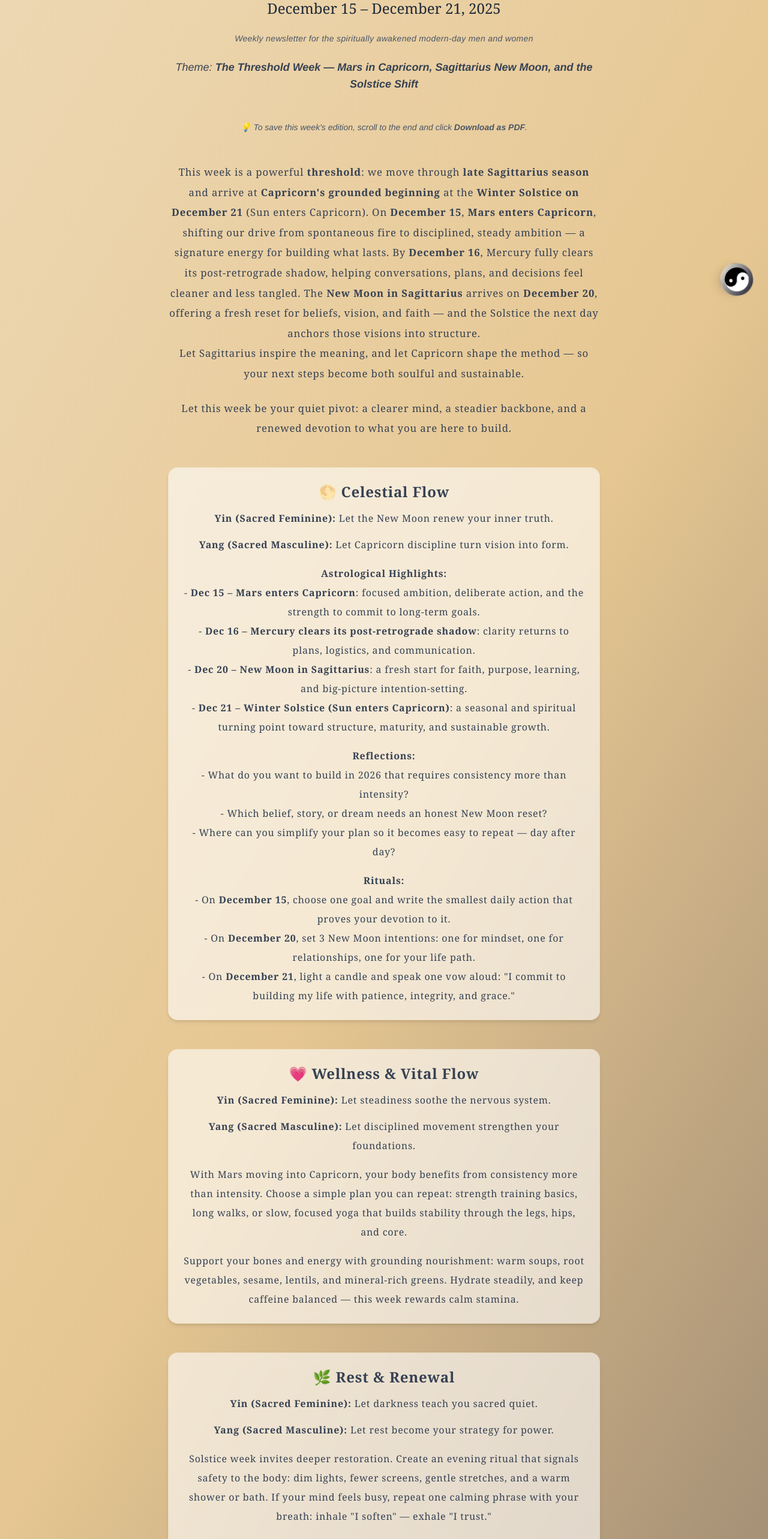
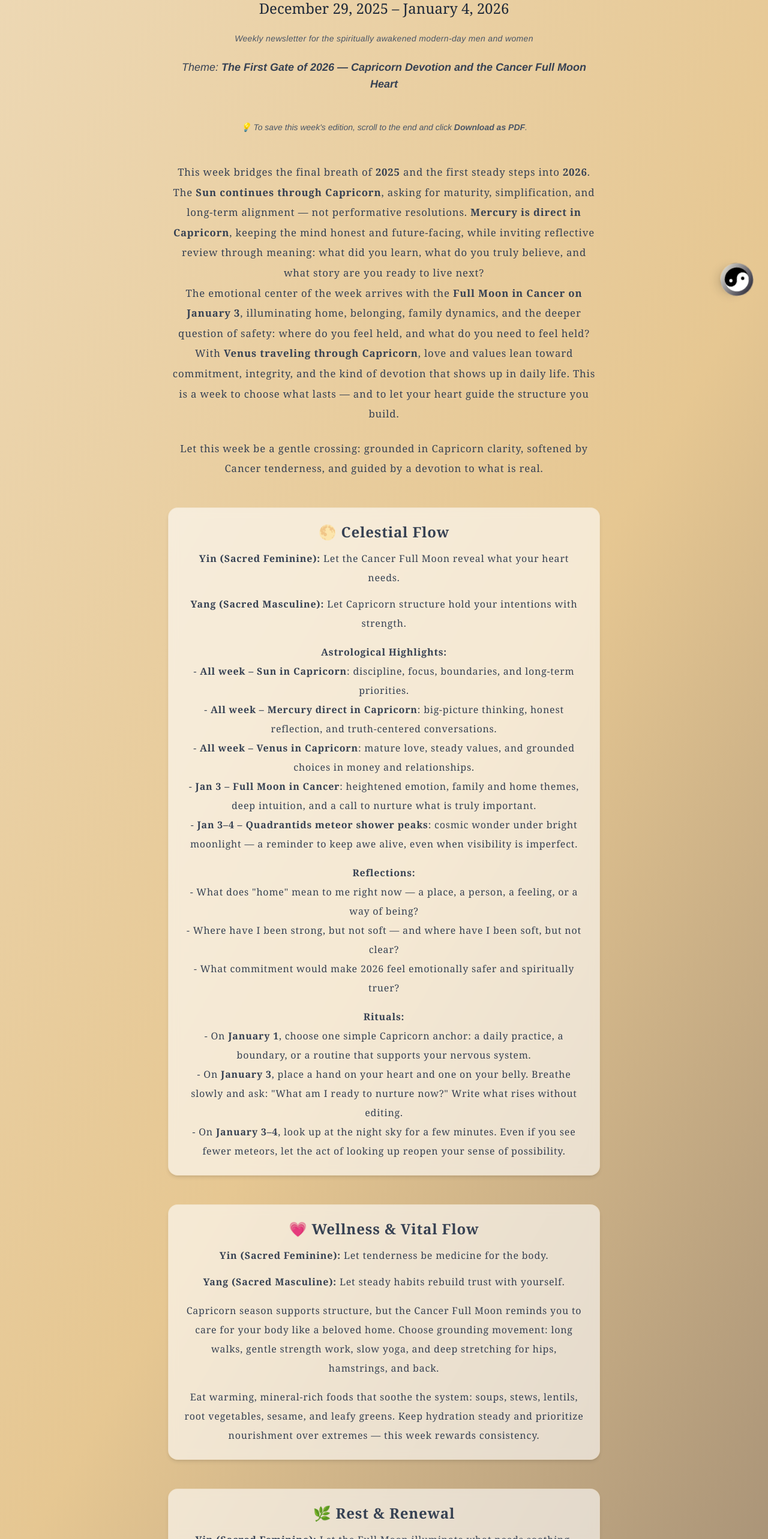
Before and after one commit to rajinipreethajohn/360-harmony-hub, a Next.js app: page /newsletter in a window 1280 px wide. Shown: the part 234-2800 px from the top of the page at 60% size. Built offline with nearby package versions, Linux system fonts and the light colour scheme.

Commit message:
'Dec29-Jan04'

```diff
--- a/app/newsletter/page.tsx
+++ b/app/newsletter/page.tsx
@@ -24,7 +24,7 @@ export default function NewsletterPage() {
         </h1>
 
         <h2 className="text-2xl font-serif text-gray-800 mb-1">
-          December 15 – December 21, 2025
+          December 29, 2025 – January 4, 2026
         </h2>
 
         <p className="italic text-sm text-gray-600 tracking-wide my-6">
@@ -35,8 +35,8 @@ export default function NewsletterPage() {
         <p className="italic text-lg text-gray-700">
           Theme:{" "}
           <b>
-            The Threshold Week — Mars in Capricorn, Sagittarius New Moon, and
-            the Solstice Shift
+            The First Gate of 2026 — Capricorn Devotion and the Cancer Full Moon
+            Heart
           </b>
         </p>
       </motion.div>
@@ -57,25 +57,28 @@ export default function NewsletterPage() {
       >
         <div className="text-center max-w-3xl mx-auto leading-loose text-[1.05rem] font-serif text-gray-700 tracking-wider">
           <p className="mb-6">
-            This week is a powerful <b>threshold</b>: we move through{" "}
-            <b>late Sagittarius season</b> and arrive at{" "}
-            <b>Capricorn&apos;s grounded beginning</b> at the{" "}
-            <b>Winter Solstice on December 21</b> (Sun enters Capricorn). On{" "}
-            <b>December 15</b>, <b>Mars enters Capricorn</b>, shifting our drive
-            from spontaneous fire to disciplined, steady ambition — a signature
-            energy for building what lasts. By <b>December 16</b>, Mercury fully
-            clears its post-retrograde shadow, helping conversations, plans, and
-            decisions feel cleaner and less tangled. The{" "}
-            <b>New Moon in Sagittarius</b> arrives on <b>December 20</b>,
-            offering a fresh reset for beliefs, vision, and faith — and the
-            Solstice the next day anchors those visions into structure.
+            This week bridges the final breath of <b>2025</b> and the first
+            steady steps into <b>2026</b>. The{" "}
+            <b>Sun continues through Capricorn</b>, asking for maturity,
+            simplification, and long-term alignment — not performative
+            resolutions. <b>Mercury is direct in Capricorn</b>, keeping the mind
+            honest and future-facing, while inviting reflective review through
+            meaning: what did you learn, what do you truly believe, and what
+            story are you ready to live next?
             <br />
-            Let Sagittarius inspire the meaning, and let Capricorn shape the
-            method — so your next steps become both soulful and sustainable.
+            The emotional center of the week arrives with the{" "}
+            <b>Full Moon in Cancer on January 3</b>, illuminating home,
+            belonging, family dynamics, and the deeper question of safety: where
+            do you feel held, and what do you need to feel held? With{" "}
+            <b>Venus traveling through Capricorn</b>, love and values lean
+            toward commitment, integrity, and the kind of devotion that shows up
+            in daily life. This is a week to choose what lasts — and to let your
+            heart guide the structure you build.
           </p>
           <p>
-            Let this week be your quiet pivot: a clearer mind, a steadier
-            backbone, and a renewed devotion to what you are here to build.
+            Let this week be a gentle crossing: grounded in Capricorn clarity,
+            softened by Cancer tenderness, and guided by a devotion to what is
+            real.
           </p>
         </div>
       </motion.div>
@@ -84,166 +87,169 @@ export default function NewsletterPage() {
       {[
         {
           title: "🌕 Celestial Flow",
-          yin: "Let the New Moon renew your inner truth.",
-          yang: "Let Capricorn discipline turn vision into form.",
+          yin: "Let the Cancer Full Moon reveal what your heart needs.",
+          yang: "Let Capricorn structure hold your intentions with strength.",
           content: (
             <>
               <p className="mt-4">
                 <b>Astrological Highlights:</b>
-                <br />- <b>Dec 15 – Mars enters Capricorn</b>: focused ambition,
-                deliberate action, and the strength to commit to long-term
-                goals.
-                <br />-{" "}
-                <b>Dec 16 – Mercury clears its post-retrograde shadow</b>:
-                clarity returns to plans, logistics, and communication.
-                <br />- <b>Dec 20 – New Moon in Sagittarius</b>: a fresh start
-                for faith, purpose, learning, and big-picture intention-setting.
-                <br />- <b>Dec 21 – Winter Solstice (Sun enters Capricorn)</b>:
-                a seasonal and spiritual turning point toward structure,
-                maturity, and sustainable growth.
+                <br />- <b>All week – Sun in Capricorn</b>: discipline, focus,
+                boundaries, and long-term priorities.
+                <br />- <b>All week – Mercury direct in Capricorn</b>:
+                big-picture thinking, honest reflection, and truth-centered
+                conversations.
+                <br />- <b>All week – Venus in Capricorn</b>: mature love,
+                steady values, and grounded choices in money and relationships.
+                <br />- <b>Jan 3 – Full Moon in Cancer</b>: heightened emotion,
+                family and home themes, deep intuition, and a call to nurture
+                what is truly important.
+                <br />- <b>Jan 3–4 – Quadrantids meteor shower peaks</b>: cosmic
+                wonder under bright moonlight — a reminder to keep awe alive,
+                even when visibility is imperfect.
               </p>
               <p className="mt-4">
                 <b>Reflections:</b>
                 <br />
-                - What do you want to build in 2026 that requires consistency
-                more than intensity?
+                - What does &quot;home&quot; mean to me right now — a place, a
+                person, a feeling, or a way of being?
                 <br />
-                - Which belief, story, or dream needs an honest New Moon reset?
-                <br />- Where can you simplify your plan so it becomes easy to
-                repeat — day after day?
+                - Where have I been strong, but not soft — and where have I been
+                soft, but not clear?
+                <br />- What commitment would make 2026 feel emotionally safer
+                and spiritually truer?
               </p>
               <p className="mt-4">
                 <b>Rituals:</b>
-                <br />- On <b>December 15</b>, choose one goal and write the
-                smallest daily action that proves your devotion to it.
-                <br />- On <b>December 20</b>, set 3 New Moon intentions: one
-                for mindset, one for relationships, one for your life path.
-                <br />- On <b>December 21</b>, light a candle and speak one vow
-                aloud: &quot;I commit to building my life with patience,
-                integrity, and grace.&quot;
+                <br />- On <b>January 1</b>, choose one simple Capricorn anchor:
+                a daily practice, a boundary, or a routine that supports your
+                nervous system.
+                <br />- On <b>January 3</b>, place a hand on your heart and one
+                on your belly. Breathe slowly and ask: &quot;What am I ready to
+                nurture now?&quot; Write what rises without editing.
+                <br />- On <b>January 3–4</b>, look up at the night sky for a
+                few minutes. Even if you see fewer meteors, let the act of
+                looking up reopen your sense of possibility.
               </p>
             </>
           ),
         },
         {
           title: "💗 Wellness & Vital Flow",
-          yin: "Let steadiness soothe the nervous system.",
-          yang: "Let disciplined movement strengthen your foundations.",
+          yin: "Let tenderness be medicine for the body.",
+          yang: "Let steady habits rebuild trust with yourself.",
           content: (
             <>
               <p className="mt-4">
-                With Mars moving into Capricorn, your body benefits from
-                consistency more than intensity. Choose a simple plan you can
-                repeat: strength training basics, long walks, or slow, focused
-                yoga that builds stability through the legs, hips, and core.
+                Capricorn season supports structure, but the Cancer Full Moon
+                reminds you to care for your body like a beloved home. Choose
+                grounding movement: long walks, gentle strength work, slow yoga,
+                and deep stretching for hips, hamstrings, and back.
               </p>
               <p className="mt-4">
-                Support your bones and energy with grounding nourishment: warm
-                soups, root vegetables, sesame, lentils, and mineral-rich
-                greens. Hydrate steadily, and keep caffeine balanced — this week
-                rewards calm stamina.
+                Eat warming, mineral-rich foods that soothe the system: soups,
+                stews, lentils, root vegetables, sesame, and leafy greens. Keep
+                hydration steady and prioritize nourishment over extremes — this
+                week rewards consistency.
               </p>
             </>
           ),
         },
         {
           title: "🌿 Rest & Renewal",
-          yin: "Let darkness teach you sacred quiet.",
-          yang: "Let rest become your strategy for power.",
+          yin: "Let the Full Moon illuminate what needs soothing.",
+          yang: "Let rest become a sacred strategy, not an afterthought.",
           content: (
             <>
               <p className="mt-4">
-                Solstice week invites deeper restoration. Create an evening
-                ritual that signals safety to the body: dim lights, fewer
-                screens, gentle stretches, and a warm shower or bath. If your
-                mind feels busy, repeat one calming phrase with your breath:
-                inhale &quot;I soften&quot; — exhale &quot;I trust.&quot;
+                Full Moon weeks can heighten emotions and sleep sensitivity.
+                Create a simple nightly ritual: dim lights, warm shower or bath,
+                and a few minutes of slow breathing. Let your nervous system
+                register safety.
               </p>
               <p className="mt-4">
-                Place a notebook near your bed. Write one sentence each night:
-                &quot;What I release today is...&quot; and &quot;What I am
-                willing to receive is...&quot; The answers don&apos;t need to be
-                dramatic — they just need to be true.
+                Keep a journal nearby and write one line before bed: &quot;What
+                I can release tonight is...&quot; and one line upon waking:
+                &quot;What I want to nurture today is...&quot; Small clarity
+                becomes a big reset.
               </p>
             </>
           ),
         },
         {
           title: "✨ Abundance in Alignment",
-          yin: "Receive what matches your values.",
-          yang: "Build what matches your vision.",
+          yin: "Receive what matches your values and your heart.",
+          yang: "Build a stable path through clear choices.",
           content: (
             <>
               <p className="mt-4">
-                Mars in Capricorn favors slow wealth: disciplined habits, clear
-                boundaries, and purposeful effort. The Sagittarius New Moon
-                reminds you to keep your work connected to meaning — abundance
-                grows faster when your &quot;why&quot; is alive.
+                Venus in Capricorn favors sustainable abundance: long-term value
+                over quick wins, and devotion over impulsive spending. Review
+                where your resources go — time, money, energy — and notice what
+                actually returns peace.
               </p>
               <p className="mt-4">
-                Audit your time and energy like a sacred budget. Where are you
-                leaking attention? What single system (a calendar routine, a
-                weekly review, a focused work block) would make your next level
-                feel inevitable rather than exhausting?
+                Let the Cancer Full Moon refine your definition of success: not
+                just what looks impressive, but what feels supportive. Choose
+                one practical structure for the month ahead: a weekly review, a
+                budget reset, or a protected block of time for your most sacred
+                work.
               </p>
             </>
           ),
         },
         {
           title: "🧘 Stillness & Power",
-          yin: "Let inner truth guide the way.",
-          yang: "Let commitment become your calm authority.",
+          yin: "Let your inner home become your sanctuary.",
+          yang: "Let your spine become your steady promise.",
           content: (
             <>
               <p className="mt-4">
-                Imagine yourself standing at a mountain gate. Behind you is the
-                old year&apos;s noise; ahead is a quieter, stronger path. With
-                each inhale, gather your scattered energy back into your body.
-                With each exhale, seal it into your spine — steady, unshakable,
-                and aligned.
+                Visualize a warm lantern glowing inside your chest. With each
+                inhale, the light expands through your ribs, belly, and spine.
+                With each exhale, it settles into your feet, rooting you into
+                the earth. You are both held and capable — soft and strong.
               </p>
               <p className="mt-4">
-                <b>Affirm:</b> I move with patience, power, and purpose.
+                <b>Affirm:</b> I nurture what matters and build what lasts.
                 <br />
-                <b>Prompt:</b> What is my one most sacred commitment for the
-                season ahead — and what does it look like in daily life?
+                <b>Prompt:</b> What does my heart want to feel in 2026 — and
+                what daily structure supports that feeling?
               </p>
             </>
           ),
         },
         {
           title: "🌟 Sacred Affirmation",
-          yin: "Let faith renew your inner compass.",
-          yang: "Let discipline turn intention into destiny.",
+          yin: "Let care be your compass.",
+          yang: "Let devotion be your direction.",
           content: (
             <>
               <p className="mt-4 italic">
-                "I honor the turning of the season. I release what is heavy, and
-                I commit to building what is true."
+                "I am safe to soften. I am strong enough to build. I begin this
+                year with love, clarity, and steady grace."
               </p>
               <p className="mt-4">
-                Speak this affirmation daily, especially as you set New Moon
-                intentions and step into Capricorn&apos;s steady, life-shaping
-                energy.
+                Speak this affirmation daily, especially around the Cancer Full
+                Moon, to weave emotional warmth into your Capricorn intentions.
               </p>
             </>
           ),
         },
         {
           title: "🔮 A Final Whisper",
-          yin: "Let the Solstice quiet reveal your wisdom.",
-          yang: "Let your devotion shape the year ahead.",
+          yin: "Let your heart tell the truth.",
+          yang: "Let your life become the proof of your intentions.",
           content: (
             <>
               <p className="mt-4 italic">
-                "This week, I cross the threshold — renewed in spirit, steady in
-                action, and devoted to what I am becoming."
+                "This week, I choose what nurtures me — and I commit to what I
+                am here to build."
               </p>
               <p className="mt-4">
-                The New Moon invites vision, Mars in Capricorn invites mastery,
-                and the Solstice invites maturity. You don&apos;t need to rush.
-                You only need to keep returning — to your breath, your truth,
-                and the small daily actions that build a life you can trust.
+                Capricorn season asks for integrity. The Cancer Full Moon asks
+                for care. Together, they offer a beautiful beginning: a year
+                shaped by steady action and softened by a heart that knows what
+                truly matters.
               </p>
             </>
           ),
```
